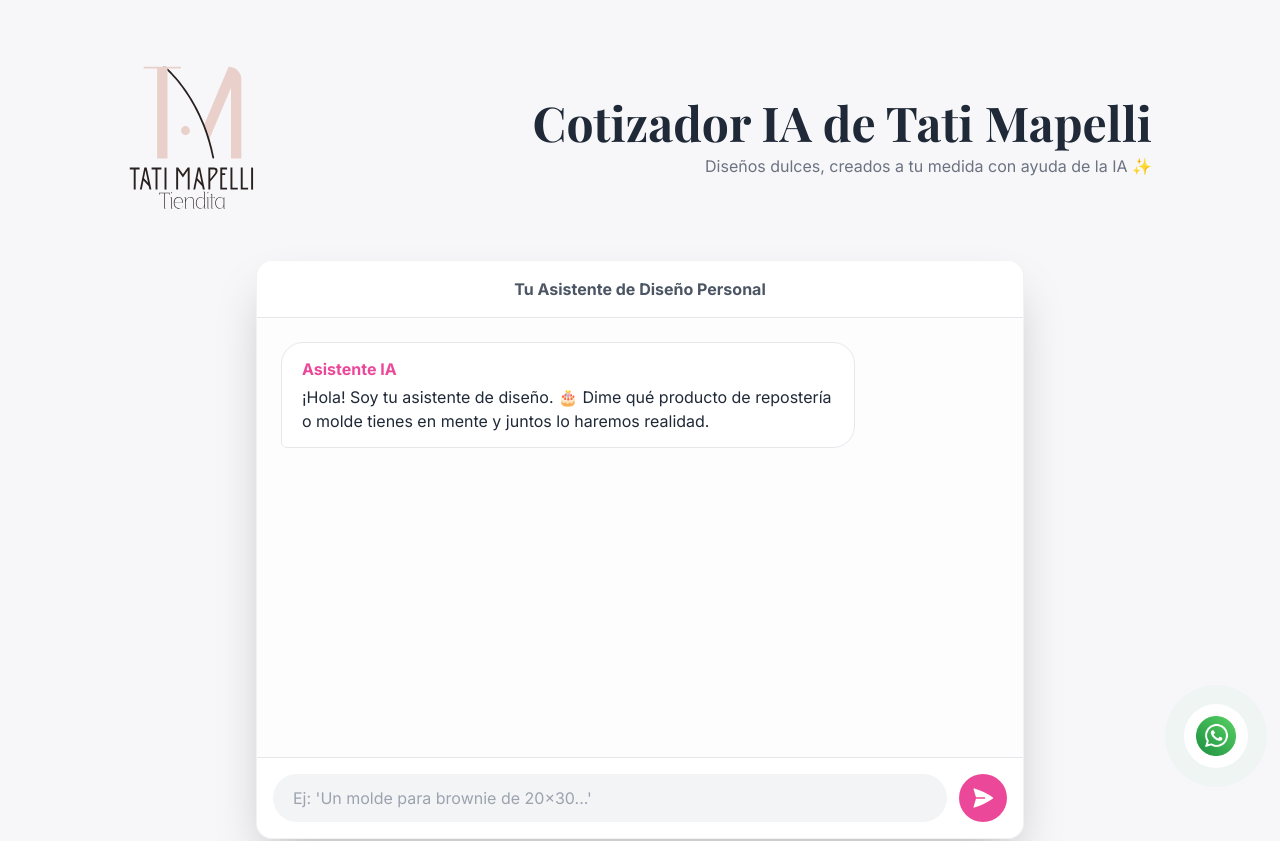
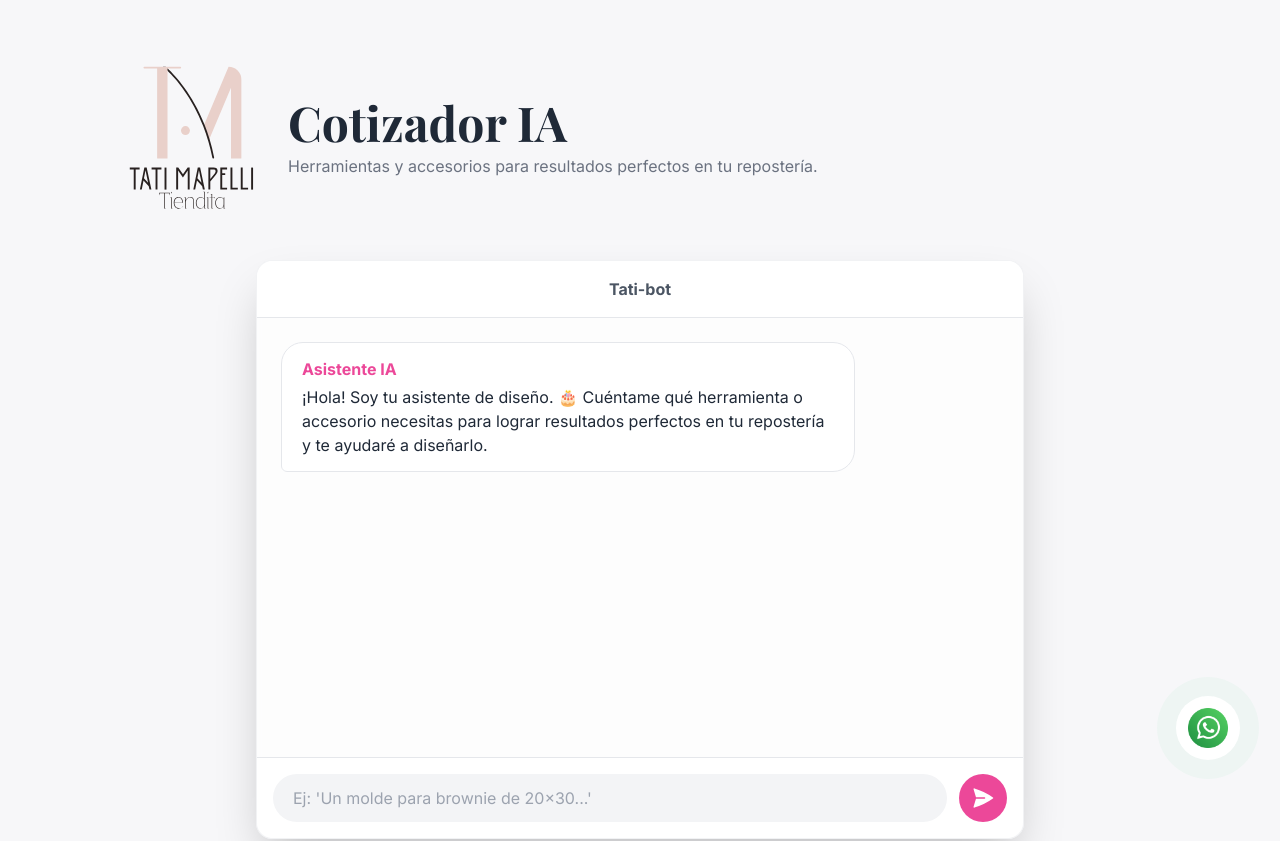
Before and after one commit to edspohr/cotizador-tati, a plain HTML site: page index.html in a window 1280 px wide. Shown: the top 841 px of the page. Drawn offline with nearby package versions, Linux system fonts and the light colour scheme.

Commit message:
Update index.html

```diff
--- a/index.html
+++ b/index.html
@@ -91,19 +91,19 @@
 
     <div class="container mx-auto p-4 md:p-8 min-h-screen flex flex-col items-center relative z-10">
 
-        <header class="w-full max-w-5xl flex flex-col items-center text-center md:flex-row md:justify-between md:items-center py-8 mb-4">
+        <header class="w-full max-w-5xl flex flex-col items-start text-left md:flex-row md:items-center py-8 mb-4">
             <!-- Logo without circle -->
-            <img src="img/logo.svg" alt="Logo Tati Mapelli" class="w-28 md:w-32 mb-4 md:mb-0">
-            <div class="md:text-right">
-                <h1 class="font-playfair text-4xl md:text-5xl text-gray-800">Cotizador IA de Tati Mapelli</h1>
-                <p class="text-md text-gray-500 mt-2">Diseños dulces, creados a tu medida con ayuda de la IA ✨</p>
+            <img src="img/logo.svg" alt="Logo Tati Mapelli" class="w-28 md:w-32 mb-4 md:mb-0 md:mr-8">
+            <div>
+                <h1 class="font-playfair text-4xl md:text-5xl text-gray-800">Cotizador IA</h1>
+                <p class="text-md text-gray-500 mt-2">Herramientas y accesorios para resultados perfectos en tu repostería.</p>
             </div>
         </header>
 
         <main class="w-full max-w-3xl flex-grow flex flex-col bg-white/70 backdrop-blur-sm rounded-2xl chat-container border border-gray-200/50 shadow-2xl">
 
             <div class="chat-header p-4 rounded-t-2xl border-b border-gray-200">
-                 <p class="text-center font-semibold text-gray-600">Tu Asistente de Diseño Personal</p>
+                 <p class="text-center font-semibold text-gray-600">Tati-bot</p>
             </div>
 
             <div class="flex flex-col flex-grow h-[65vh]">
@@ -111,7 +111,7 @@
                     <div class="flex justify-start">
                         <div class="chat-bubble chat-bubble-ai" style="animation-delay: 0.2s;">
                             <p class="font-bold mb-1 text-pink-500">Asistente IA</p>
-                            ¡Hola! Soy tu asistente de diseño. 🎂 Dime qué producto de repostería o molde tienes en mente y juntos lo haremos realidad.
+                            ¡Hola! Soy tu asistente de diseño. 🎂 Cuéntame qué herramienta o accesorio necesitas para lograr resultados perfectos en tu repostería y te ayudaré a diseñarlo.
                         </div>
                     </div>
                 </div>
@@ -159,10 +159,10 @@
         </section>
 
         <!-- WhatsApp Button: Larger, no padding, more margin -->
-        <a href="https://wa.me/56900000000?text=Hola%20Tati,%20necesito%20ayuda%20con%20un%20producto%20personalizado" target="_blank" class="group fixed bottom-8 right-8 bg-white rounded-full p-0 w-16 h-16 flex items-center justify-center shadow-lg hover:bg-gray-100 transition-all duration-300 transform hover:scale-110 hover:shadow-xl animate-pulse-whatsapp">
+        <a href="https://wa.me/56900000000?text=Hola%20Tati,%20necesito%20ayuda%20con%20un%20producto%20personalizado" target="_blank" class="group fixed bottom-10 right-10 bg-white rounded-full p-0 w-16 h-16 flex items-center justify-center shadow-lg hover:bg-gray-100 transition-all duration-300 transform hover:scale-110 hover:shadow-xl animate-pulse-whatsapp">
             <!-- Tooltip -->
             <span class="absolute bottom-1/2 translate-y-1/2 right-full mr-4 px-3 py-1.5 bg-gray-800 text-white text-sm font-semibold rounded-md opacity-0 group-hover:opacity-100 transition-opacity duration-300 whitespace-nowrap">
-                Contáctanos por WhatsApp
+                Escríbeme por WhatsApp
             </span>
             <!-- Image Icon -->
             <img src="img/wsp.png" alt="Contactar por WhatsApp" class="h-10 w-10">
```
